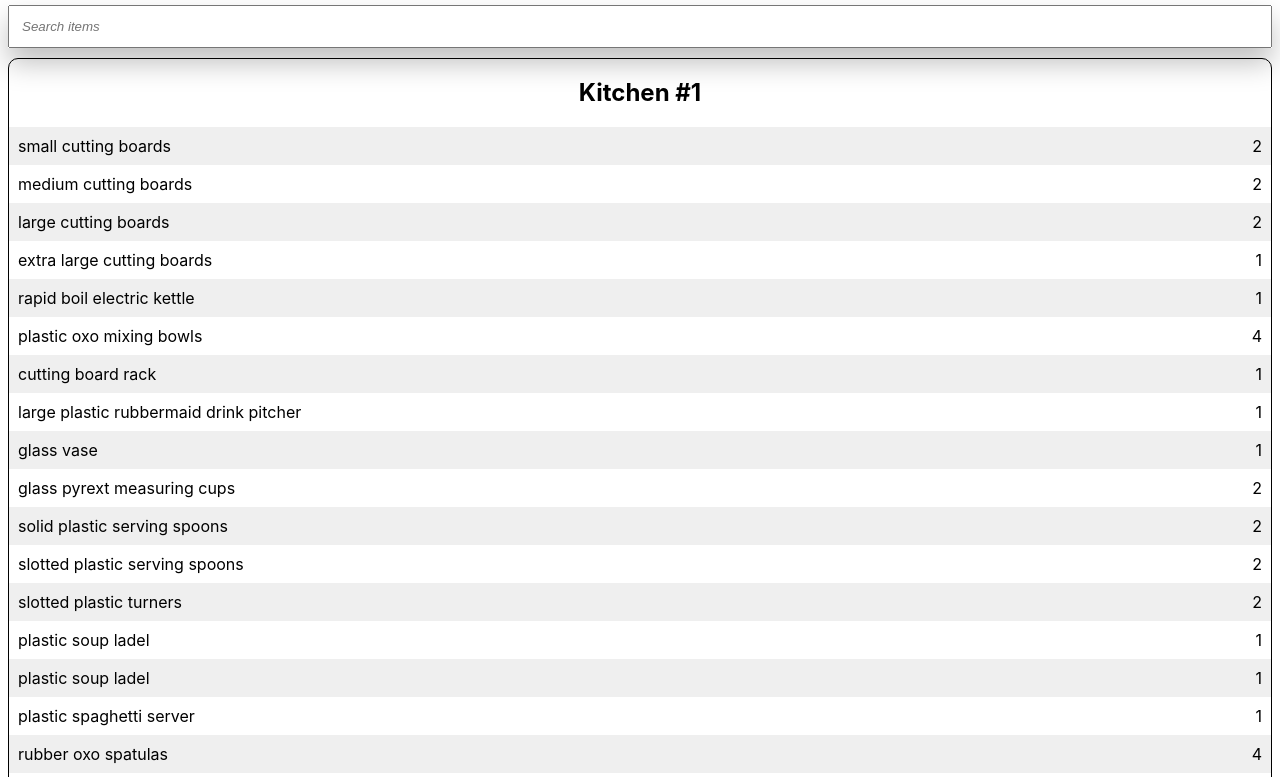
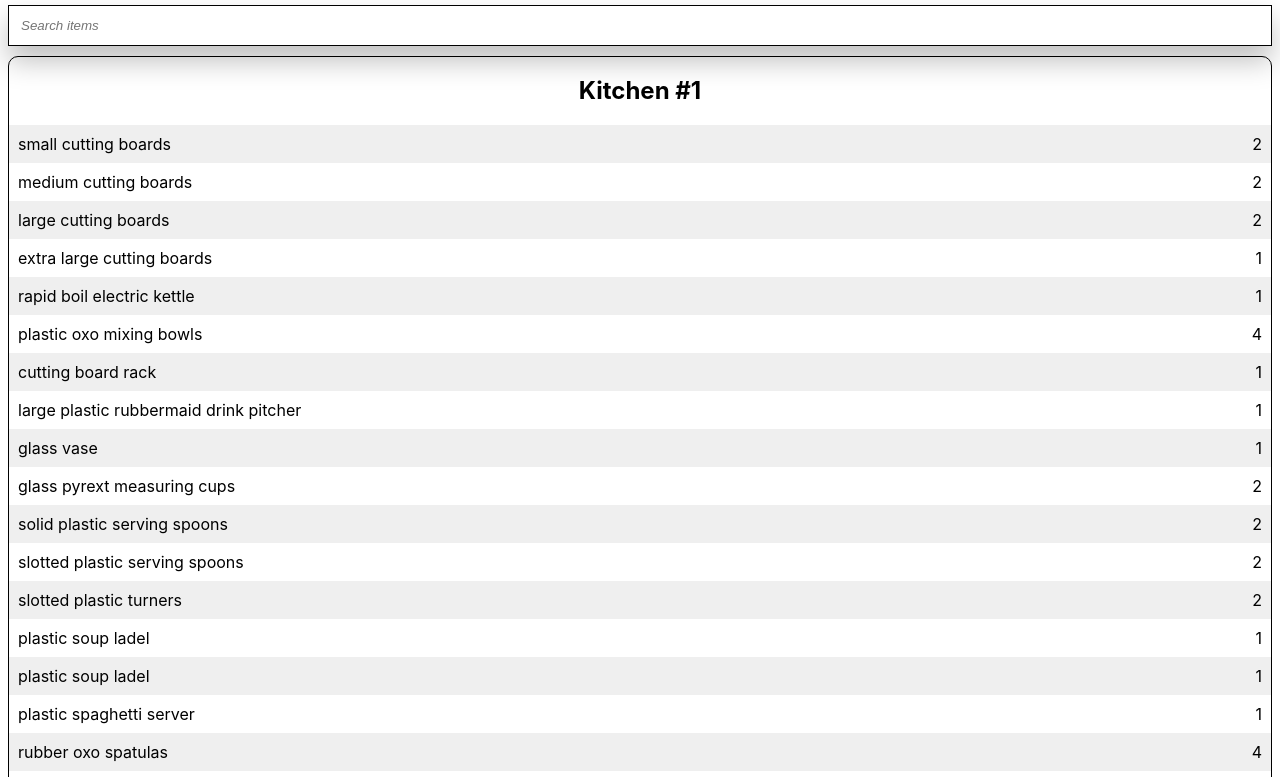
Before and after one commit to paulcostanza/tote-organization, a plain HTML site: page index.html in a window 1280 px wide. Shown: the part 79-856 px from the top of the page. Drawn offline with Linux system fonts and the light colour scheme.

Commit message:
trying to remove web-browser default styling on input

```diff
--- a/style.css
+++ b/style.css
@@ -28,6 +28,11 @@ input {
     margin: auto;
     padding: 12px;
     font-style: italic;
+    border: 1px solid black;
+
+    /* To prevent default styling on different web browsers */
+    appearance: none;
+    -webkit-appearance: none;
 }
 
 .search-wrapper {
```
Also changed, not shown: 1 other file.
